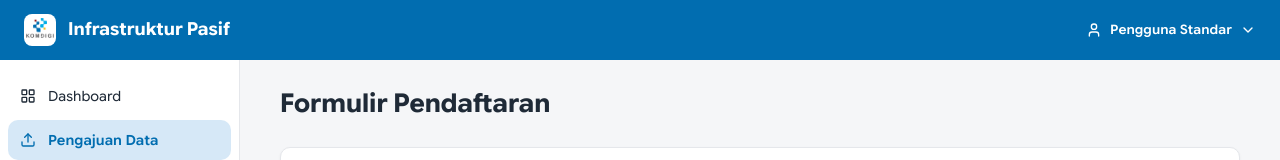
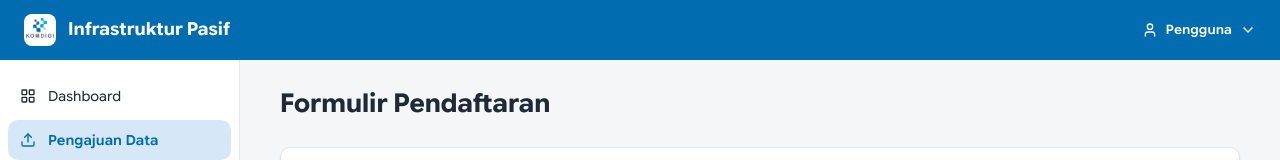
Before and after one commit to Kartikawlndr/frontend-tower, a Next.js app: page /submission/form in a window 1280 px wide. Shown: the top 160 px of the page. Built offline with nearby package versions, Linux system fonts and the light colour scheme.

Commit message:
ubah pengguna standar jd pengguna

```diff
--- a/src/components/layout/app-shell.tsx
+++ b/src/components/layout/app-shell.tsx
@@ -99,13 +99,13 @@ function ActiveNavItems({
 }
 
 const ROLE_OPTIONS: { value: UserRole; label: string }[] = [
-  { value: "USER", label: "Pengguna Standar" },
+  { value: "USER", label: "Pengguna" },
   { value: "MANAGER", label: "Manajer Web" },
   { value: "ADMIN", label: "Super Admin" },
 ];
 
 const ROLE_DISPLAY: Record<string, string> = {
-  "Normal User": "Pengguna Standar",
+  "Normal User": "Pengguna",
   "Web Manager": "Manajer Web",
   "Super Admin": "Super Admin",
 };
```
